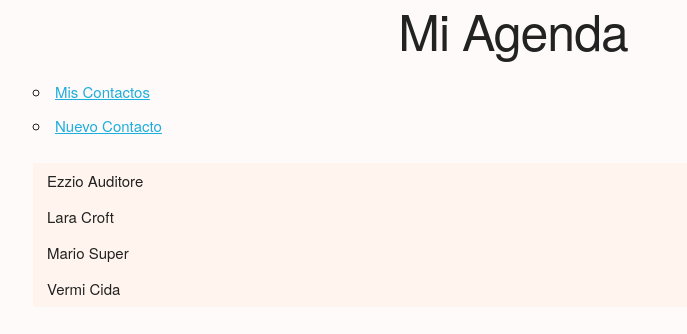
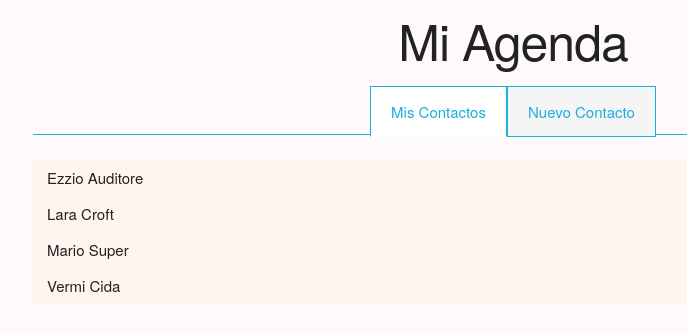
Before and after one commit to manuelcolmenero/ejerciciosAngular4, an Angular app in the folder Agenda/: page /mis-contactos in a window 1280 px wide. Shown: the top 334 px of the page, without its empty margins (127-814 px from the left). Built offline with nearby package versions, Linux system fonts and the light colour scheme; data requests are answered from the project's data file.

Commit message:
Estetica de pestañas en CSS

```diff
--- a/Agenda/src/app/app.component.css
+++ b/Agenda/src/app/app.component.css
@@ -1,3 +1,31 @@
 h1 {
     text-align: center;
+    padding-top: 10px;
+    padding-bottom: 10px;
 }
+
+nav {
+    text-align: center;
+}
+
+ul {
+    list-style: none;
+    border-bottom: 1px solid #1EAEDB;
+
+}
+
+li{
+    display: inline-block;
+}
+
+a{
+    padding: 14px 20px;
+    text-decoration: none;
+    border: 1px solid #1EAEDB;
+    background-color: whitesmoke;
+}
+
+a.seleccionada{
+    border-bottom: 1px solid #FFFFFF;
+    background-color: white;
+}
--- a/Agenda/src/app/app.component.html
+++ b/Agenda/src/app/app.component.html
@@ -7,10 +7,12 @@
   <nav>
     <ul>
       <li>
-        <a routerLink="/mis-contactos">Mis Contactos</a>
+        <a routerLink="/mis-contactos"
+           routerLinkActive="seleccionada">Mis Contactos</a>
       </li>
       <li>
-        <a routerLink="/nuevo-contacto">Nuevo Contacto</a>
+        <a routerLink="/nuevo-contacto"
+           routerLinkActive="seleccionada">Nuevo Contacto</a>
       </li>
     </ul>
   </nav>
```
